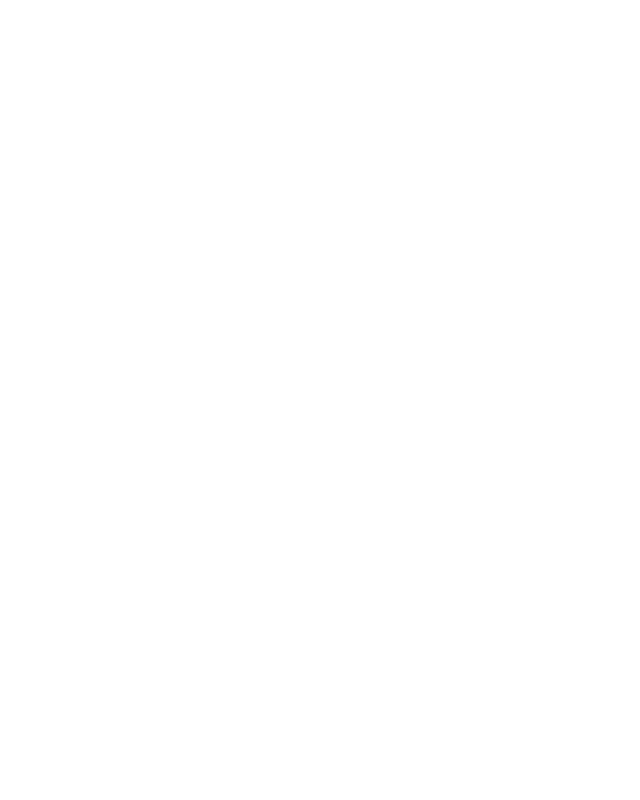
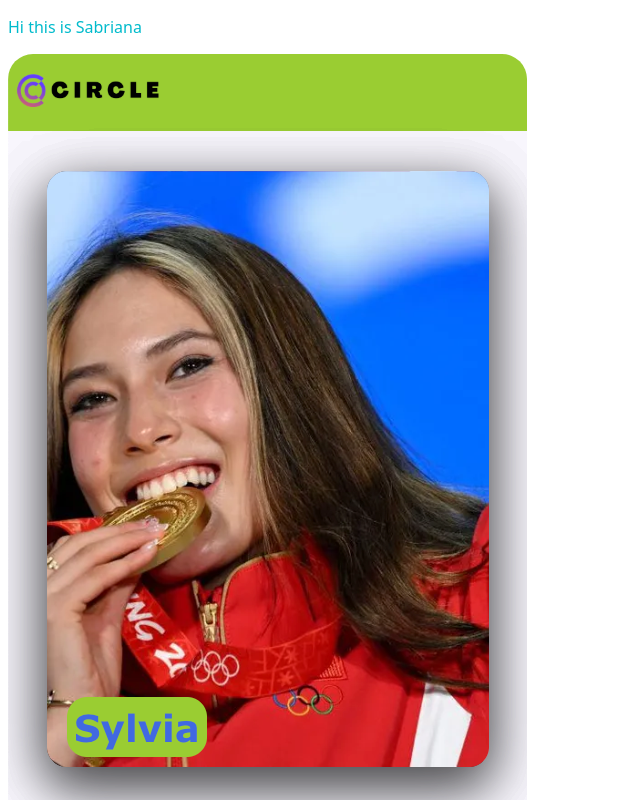
Before and after one commit to euidml/euidml.github.io, a React (Create React App) app: page / in a window 1280 px wide. Shown: the top 800 px of the page, without its empty margins (0-640 px from the left). Built offline with nearby package versions, Linux system fonts and the light colour scheme.

Commit message:
set up default design: default colour theme, default curve rate in CSS and test it #4

```diff
--- a/src/App.js
+++ b/src/App.js
@@ -1,9 +1,12 @@
 // import logo from './logo.svg';
+import circle from './images/circle.png'
 import './App.css';
 
 function App() {
   return (
     <div className="App">
+      <p className='description'>Hi this is Sabriana</p>
+      <img src={circle}/>
     </div>
   );
 }
--- a/src/index.css
+++ b/src/index.css
@@ -11,3 +11,12 @@
   font-family: source-code-pro, Menlo, Monaco, Consolas, 'Courier New',
     monospace;
 } */
+body{
+  font-family: system-ui, -apple-system, BlinkMacSystemFont, 'Segoe UI', Roboto, Oxygen, Ubuntu, Cantarell, 'Open Sans', 'Helvetica Neue', sans-serif;
+}
+img {
+  border-radius: 25px;
+}
+.description {
+  color: #00BBCC;
+}
```
Also changed, not shown: src/images/circle.png (added).
